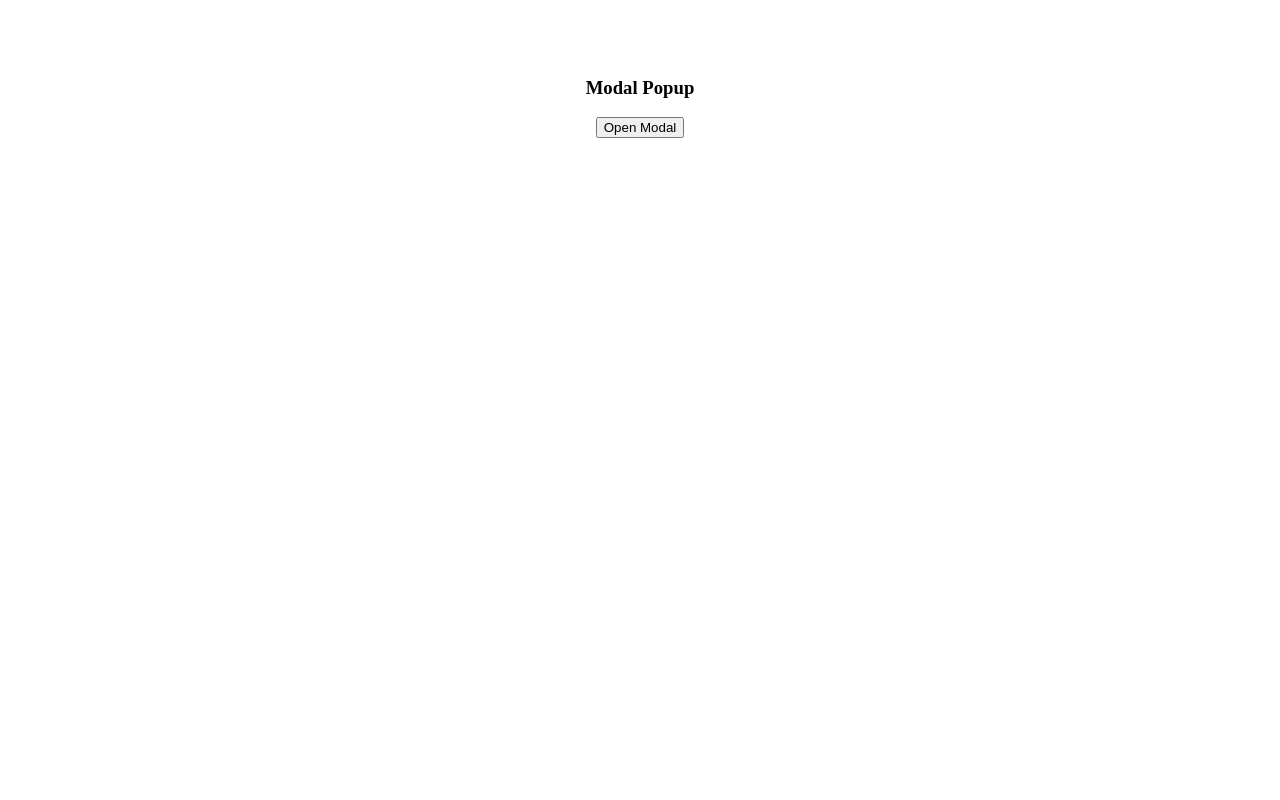
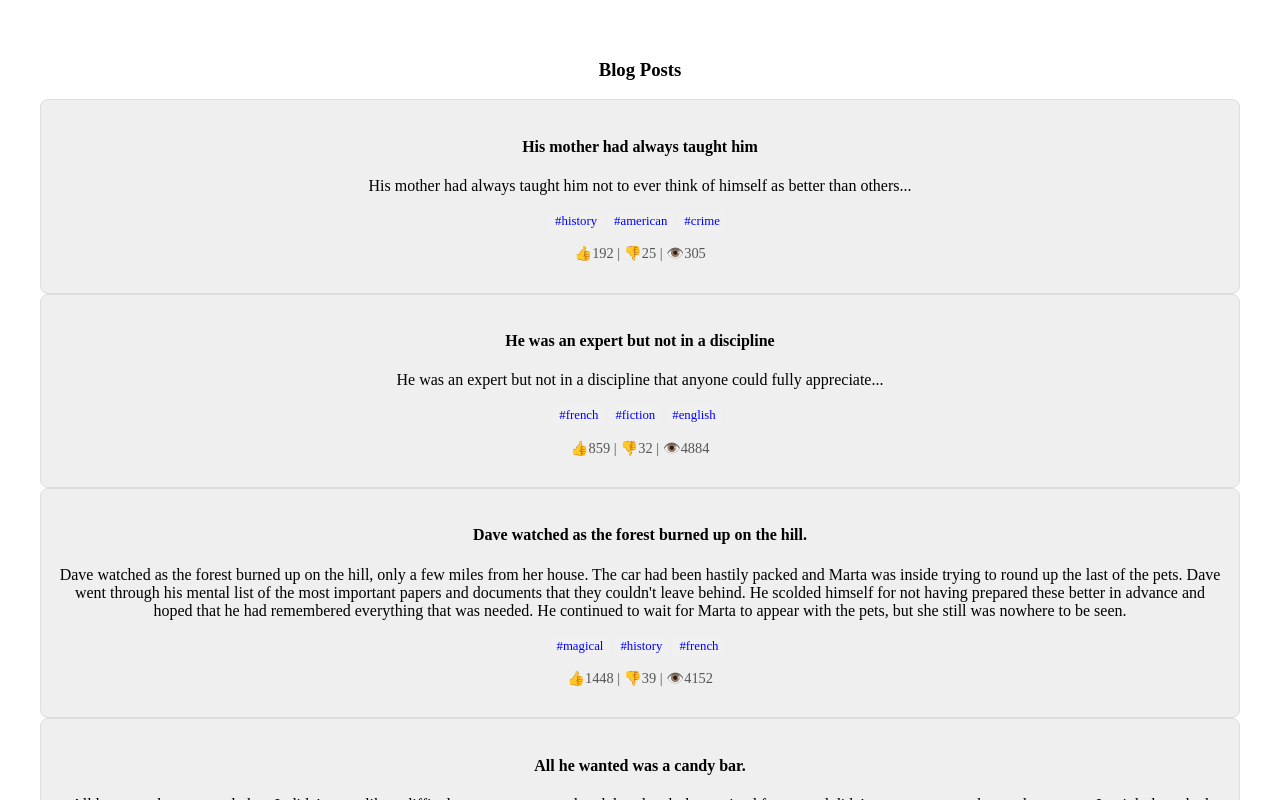
Before and after one commit to Bhupesh-aher/Frontend-machine-coding-round, a React (Vite) app: page / in a window 1280 px wide. Shown: the top 800 px of the page. Built offline with nearby package versions, Linux system fonts and the light colour scheme.

Commit message:
Blog Posts

```diff
--- a/src/App.jsx
+++ b/src/App.jsx
@@ -1,7 +1,7 @@
 import React from 'react';
 import './index.css';
 import { BrowserRouter } from 'react-router-dom';
-import Modal from './Modal/Modal';
+import BlogPosts from './Blog Post/BlogPosts';
 
 
 
@@ -10,7 +10,7 @@
 
     return (
       <div className='app'>
-        <Modal/>
+       <BlogPosts/>
       </div>
     )
 }
--- /dev/null
+++ b/src/Blog Post/BlogPosts.jsx
@@ -0,0 +1,19 @@
+import React from 'react'
+import "./style.css"
+import PostData from './PostData'
+import PostCard from "./PostCard"
+
+const BlogPosts = () => {
+  return (
+    <div className='main-container'>
+        <h3>Blog Posts</h3>
+        <div className='post-grid'>
+            {PostData.map((post) => (
+                <PostCard key={post.id} post={post}/>
+            ))}
+        </div>
+    </div>
+  )
+}
+
+export default BlogPosts
--- /dev/null
+++ b/src/Blog Post/PostCard.jsx
@@ -0,0 +1,22 @@
+import React from 'react'
+
+const PostCard = ({post}) => {
+
+    const {title, body, tags, reactions, views} = post;
+    return (
+        <div className='card'>
+            <h4>{title}</h4>
+            <p>{body}</p>
+            <div className='tags'>
+                {tags.map((tag, index) => (
+                <span className='tag' key={index}>#{tag}</span>
+            ))}
+            </div>
+            <div className='meta'>
+                <p>👍{reactions.likes} | 👎{reactions.dislikes} | 👁️{views}</p>
+            </div>
+        </div>
+    )
+}
+
+export default PostCard
--- /dev/null
+++ b/src/Blog Post/PostData.js
@@ -0,0 +1,116 @@
+export default [
+  {
+    id: 1,
+    title: "His mother had always taught him",
+    body: "His mother had always taught him not to ever think of himself as better than others...",
+    tags: ["history", "american", "crime"],
+    reactions: { likes: 192, dislikes: 25 },
+    views: 305,
+    userId: 121,
+  },
+  {
+    id: 2,
+    title: "He was an expert but not in a discipline",
+    body: "He was an expert but not in a discipline that anyone could fully appreciate...",
+    tags: ["french", "fiction", "english"],
+    reactions: { likes: 859, dislikes: 32 },
+    views: 4884,
+    userId: 91,
+  },
+  {
+    id: 3,
+    title: "Dave watched as the forest burned up on the hill.",
+    body: "Dave watched as the forest burned up on the hill, only a few miles from her house. The car had been hastily packed and Marta was inside trying to round up the last of the pets. Dave went through his mental list of the most important papers and documents that they couldn't leave behind. He scolded himself for not having prepared these better in advance and hoped that he had remembered everything that was needed. He continued to wait for Marta to appear with the pets, but she still was nowhere to be seen.",
+    tags: ["magical", "history", "french"],
+    reactions: {
+      likes: 1448,
+      dislikes: 39,
+    },
+    views: 4152,
+    userId: 16,
+  },
+  {
+    id: 4,
+    title: "All he wanted was a candy bar.",
+    body: "All he wanted was a candy bar. It didn't seem like a difficult request to comprehend, but the clerk remained frozen and didn't seem to want to honor the request. It might have had something to do with the gun pointed at his face.",
+    tags: ["mystery", "english", "american"],
+    reactions: {
+      likes: 359,
+      dislikes: 18,
+    },
+    views: 4548,
+    userId: 47,
+  },
+  {
+    id: 5,
+    title: "Hopes and dreams were dashed that day.",
+    body: "Hopes and dreams were dashed that day. It should have been expected, but it still came as a shock. The warning signs had been ignored in favor of the possibility, however remote, that it could actually happen. That possibility had grown from hope to an undeniable belief it must be destiny. That was until it wasn't and the hopes and dreams came crashing down.",
+    tags: ["crime", "mystery", "love"],
+    reactions: {
+      likes: 119,
+      dislikes: 30,
+    },
+    views: 626,
+    userId: 131,
+  },
+  {
+    id: 6,
+    title: "Dave wasn't exactly sure how he had ended up",
+    body: "Dave wasn't exactly sure how he had ended up in this predicament. He ran through all the events that had lead to this current situation and it still didn't make sense. He wanted to spend some time to try and make sense of it all, but he had higher priorities at the moment. The first was how to get out of his current situation of being naked in a tree with snow falling all around and no way for him to get down.",
+    tags: ["english", "classic", "american"],
+    reactions: {
+      likes: 15,
+      dislikes: 8,
+    },
+    views: 38,
+    userId: 98,
+  },
+  {
+    id: 7,
+    title: "This is important to remember.",
+    body: "This is important to remember. Love isn't like pie. You don't need to divide it among all your friends and loved ones. No matter how much love you give, you can always give more. It doesn't run out, so don't try to hold back giving it as if it may one day run out. Give it freely and as much as you want.",
+    tags: ["magical", "crime"],
+    reactions: {
+      likes: 127,
+      dislikes: 26,
+    },
+    views: 168,
+    userId: 70,
+  },
+  {
+    id: 8,
+    title: "One can cook on and with an open fire.",
+    body: "One can cook on and with an open fire. These are some of the ways to cook with fire outside. Cooking meat using a spit is a great way to evenly cook meat. In order to keep meat from burning, it's best to slowly rotate it.",
+    tags: ["american", "english"],
+    reactions: {
+      likes: 1271,
+      dislikes: 36,
+    },
+    views: 2116,
+    userId: 67,
+  },
+  {
+    id: 9,
+    title: "There are different types of secrets.",
+    body: "There are different types of secrets. She had held onto plenty of them during her life, but this one was different. She found herself holding onto the worst type. It was the type of secret that could gnaw away at your insides if you didn't tell someone about it, but it could end up getting you killed if you did.",
+    tags: ["american", "history", "magical"],
+    reactions: {
+      likes: 703,
+      dislikes: 18,
+    },
+    views: 2235,
+    userId: 82,
+  },
+  {
+    id: 10,
+    title: "They rushed out the door.",
+    body: "They rushed out the door, grabbing anything and everything they could think of they might need. There was no time to double-check to make sure they weren't leaving something important behind. Everything was thrown into the car and they sped off. Thirty minutes later they were safe and that was when it dawned on them that they had forgotten the most important thing of all.",
+    tags: ["fiction", "magical", "history"],
+    reactions: {
+      likes: 455,
+      dislikes: 3,
+    },
+    views: 4504,
+    userId: 144,
+  },
+];
--- /dev/null
+++ b/src/Blog Post/style.css
@@ -0,0 +1,37 @@
+.main-container{
+    padding: 2rem;
+}
+
+.post-grid{
+    display: gird;
+    grid-template-columns: repeat(auto-fit, minmax(300px, 1fr));
+    gap: 1rem;
+
+}
+
+.card{
+    border: 1px solid #ddd;
+    padding: 1rem;
+    border-radius: 8px;
+    background: #efefef;
+}
+
+.tags{
+    margin-top: 0.5rem;
+}
+
+.tag{
+    display: inline-block;
+    margin-right: 5px;
+    padding: 2px 6px;
+    background: #f0f0f0;
+    border-radius: 4px;
+    font-size: 0.8rem;
+    color: blue;
+}
+
+.meta {
+    margin-top: 10px;
+    color: #555;
+    font-size: 0.9rem;
+}
--- a/src/Modal/Modal.jsx
+++ b/src/Modal/Modal.jsx
@@ -8,14 +8,14 @@
     return (
         <div style={{textAlign: "center", padding: "50px", height: "100vh"}}>
             <h3>Modal Popup</h3>
-            <button onClick={handleOpen}>Open Modal</button>
+            <button style={{padding: "10px", cursor: "pointer"}} onClick={handleOpen}>Open Modal</button>
 
             {isOpen && (
-                <div onMouseDown={handleClose} style={{position: "fixed",  top: 0, left: 0, width: "100%", height: "100%", background: "rgba(0,0,0,0.6)", display: "flex", justifyContent: "center", alignItems: "center"}}>
-                    <div onMouseDown={(e) => e.stopPropagation()} style={{background: "white", padding: "20px", borderRadius: "10px", textAlign: "center", minWidth: "300px"}}>
+                <div onMouseDown={handleClose} style={{position: "fixed", border: "2px solid red",  top: 0, left: 0, width: "100%", height: "100%", background: "rgba(0,0,0,0.6)", display: "flex", justifyContent: "center", alignItems: "center"}}>
+                    <div onMouseDown={(e) => e.stopPropagation()} style={{background: "white", border: "2px solid black", padding: "20px", borderRadius: "10px", textAlign: "center", minWidth: "300px"}}>
                         <h2>Modal Header</h2>
                         <p>This is the Modal Body</p>
-                        <button onClick={handleClose}>Close</button>
+                        <button style={{padding: "10px", cursor: "pointer"}} onClick={handleClose}>Close</button>
                     </div>
                 </div>
             )}
```
